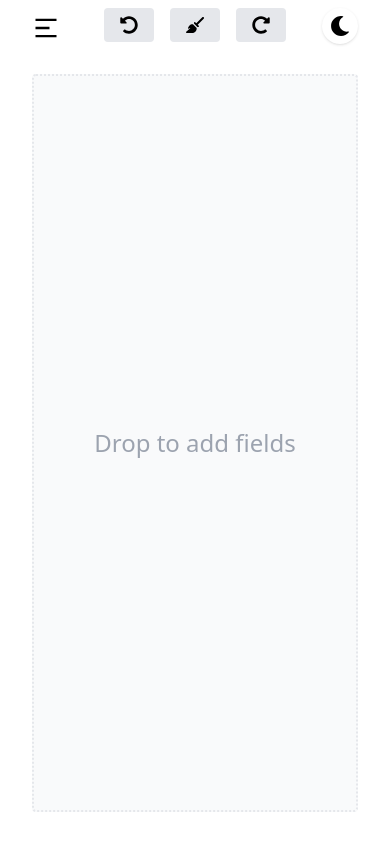
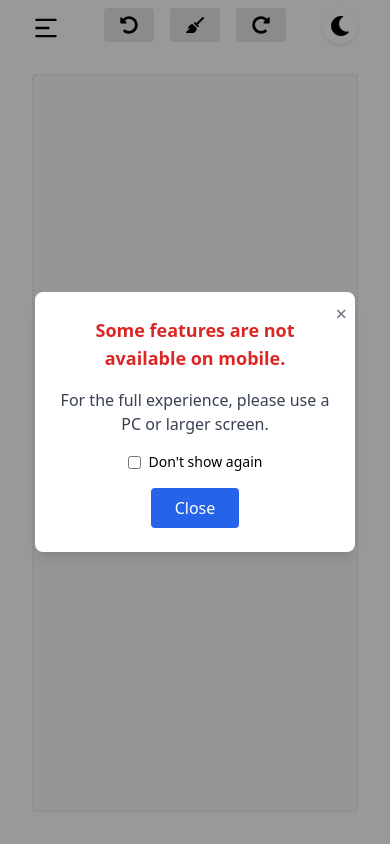
Before and after one commit to Abhi47Singh/react-forms-builder, a React (Vite) app: page / in a window 390 px wide. Built offline with nearby package versions, Linux system fonts and the light colour scheme.

Commit message:
PopUp added

```diff
--- a/src/App.jsx
+++ b/src/App.jsx
@@ -18,6 +18,7 @@ import SortableField from "./components/SortableField";
 import { typeIcons } from "./components/icons";
 import TEMPLATES from "./data/templates";
 import MobileSidebarDrawer from "./components/MobileSidebarDrawer";
+import PopUpMobile from "./components/PopUpMobile";
 
 const COMPONENTS = [
   { type: "name", label: "Name" },
@@ -223,6 +224,7 @@ export default function App() {
     <div
       className={`${theme} h-screen bg-white text-black dark:bg-gray-900 dark:text-white`}
     >
+      <PopUpMobile />
       {/* Theme toggle */}
       <button
         className="absolute top-2 right-8 z-50 text-xl p-2 rounded-full bg-white dark:bg-gray-800 shadow"
--- a/src/components/FormBuilder.jsx
+++ b/src/components/FormBuilder.jsx
@@ -102,7 +102,10 @@ export default function FormBuilder({
       {/* Mobile menu icon (left corner, only below ms) */}
       <button
         className="absolute top-[-10px] left-8 z-40 ms:hidden"
-        onClick={() => setDrawerOpen(true)}
+        onClick={() => {
+          setTab(null); // Always show main menu
+          setDrawerOpen(true);
+        }}
         aria-label="Open sidebar"
       >
         <RiMenu2Fill className="text-[28px]" />
--- a/src/components/MobileSidebarDrawer.jsx
+++ b/src/components/MobileSidebarDrawer.jsx
@@ -117,8 +117,11 @@ export default function MobileSidebarDrawer({
           {tab === null && (
             <div
               key={menuKey}
-              className="flex flex-col items-center justify-center w-full h-[calc(100vh-64px)] -mt-10" // 64px = approx. top bar height
-              style={{ minHeight: "100vh" }}
+              className="flex flex-col items-center justify-center w-full"
+              style={{
+                minHeight: "calc(100vh - 64px)",
+                height: "calc(100vh - 64px)",
+              }}
             >
               {menuOptions.map((opt, i) => (
                 <button
--- /dev/null
+++ b/src/components/PopUpMobile.jsx
@@ -0,0 +1,57 @@
+import React, { useEffect, useState } from "react";
+
+export default function PopUpMobile() {
+  const [show, setShow] = useState(false);
+  const [dontShow, setDontShow] = useState(false);
+
+  useEffect(() => {
+    // Only show if not previously dismissed
+    const dismissed = localStorage.getItem("hideMobileFeatureWarning");
+    if (!dismissed && window.innerWidth < 840) {
+      setShow(true);
+    }
+  }, []);
+
+  const handleClose = () => {
+    setShow(false);
+    if (dontShow) {
+      localStorage.setItem("hideMobileFeatureWarning", "1");
+    }
+  };
+
+  if (!show) return null;
+
+  return (
+    <div className="fixed inset-0 z-[9999] flex items-center justify-center bg-black/40">
+      <div className="bg-white dark:bg-gray-900 rounded-lg shadow-lg p-6 max-w-xs w-full text-center relative">
+        <button
+          className="absolute top-2 right-2 text-gray-500 hover:text-red-500 text-xl"
+          onClick={handleClose}
+          aria-label="Close"
+        >
+          ×
+        </button>
+        <div className="mb-4 text-lg font-semibold text-red-600">
+          Some features are not available on mobile.
+        </div>
+        <div className="mb-4 text-gray-700 dark:text-gray-200 text-base">
+          For the full experience, please use a PC or larger screen.
+        </div>
+        <label className="flex items-center justify-center gap-2 text-sm mt-2">
+          <input
+            type="checkbox"
+            checked={dontShow}
+            onChange={e => setDontShow(e.target.checked)}
+          />
+          Don&apos;t show again
+        </label>
+        <button
+          className="mt-4 px-6 py-2 bg-blue-600 text-white rounded hover:bg-blue-700"
+          onClick={handleClose}
+        >
+          Close
+        </button>
+      </div>
+    </div>
+  );
+}
```
